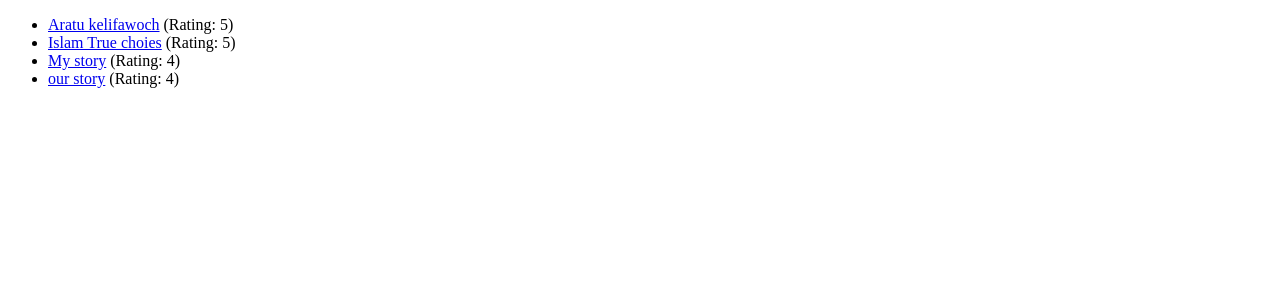
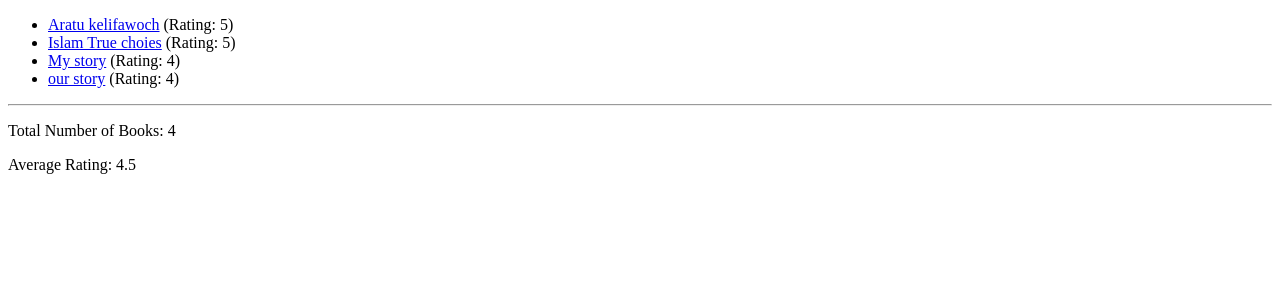
Before and after one commit to sitiabdulaziz11/book_store, a Django app: page / in a window 1280 px wide. Shown: the top 300 px of the page. Run offline with Django 4.2, Linux system fonts and the light colour scheme; data comes from the database, SQL or seed files in the repository; both versions use the stored data as it was after the commit.

Commit message:
data base with django

```diff
--- a/book_outlet/models.py
+++ b/book_outlet/models.py
@@ -12,15 +12,16 @@ class Book(models.Model):
     rating = models.IntegerField(validators=[MinValueValidator(1), MaxValueValidator(5)])
     author = models.CharField(null=True, max_length=100)
     is_bestselling = models.BooleanField(default=True)
-    slug = models.SlugField(default="", null=False)  # if the title is Harry Potter 1 => the slug could be like this harry-potter-1
+    slug = models.SlugField(default="", null=False, db_index=True)  # if the title is Harry Potter 1 => the slug could be like this harry-potter-1
 
     def get_absolute_url(self):
         """To get url
         """
-        return reverse("book-detail", args=[self.id])
+        # return reverse("book-detail", args=[self.id])
+        return reverse("book-detail", args=[self.slug])
 
     def save(self, *args, **kwargs):
-        """user defined ssave method.
+        """user defined save method.
         """
         self.slug = slugify(self.title)
         super().save(*args, **kwargs)
--- a/book_outlet/templates/book_outlet/index.html
+++ b/book_outlet/templates/book_outlet/index.html
@@ -12,4 +12,9 @@ All Books
     <li><a href="{{ book.get_absolute_url }}"> {{ book.title }}</a> (Rating: {{book.rating }})</li>
     {% endfor %}
 </ul>
+
+<hr>
+
+<p>Total Number of Books: {{ total_number_of_books }}</p>
+<p>Average Rating: {{average_rating.rating__avg }}</p>
 {% endblock %}
--- a/book_outlet/urls1.py
+++ b/book_outlet/urls1.py
@@ -4,5 +4,6 @@ from . import views
 
 urlpatterns = [
     path("", views.index),
-    path("<int:id>", views.book_detail, name="book-detail")
+    # path("<int:id>", views.book_detail, name="book-detail"),
+    path("<slug:slug>", views.book_detail, name="book-detail")
 ]
--- a/book_outlet/views.py
+++ b/book_outlet/views.py
@@ -1,5 +1,6 @@
 from django.shortcuts import get_object_or_404, render
 from django.http import Http404
+from django.db.models import Avg
 
 from .models import Book
 
@@ -8,19 +9,28 @@ from .models import Book
 def index(request):
     """base page
     """
-    book = Book.objects.all()
+    # book = Book.objects.all()
+    # book = Book.objects.all().order_by("-rating")  # - is for rating desendeing order
+    book = Book.objects.all().order_by("title")
+    num_books = book.count()
+    avg_rating = book.aggregate(Avg("rating"))  # rating__avg,
+
     return render(request, "book_outlet/index.html", {
-        "books": book
+        "books": book,
+        "total_number_of_books": num_books,
+        "average_rating": avg_rating
     })
 
-def book_detail(request, id):
+# def book_detail(request, id):
+def book_detail(request, slug):
     """Views which gives detail of the book.
     """
     # try:
     #     book = Book.objects.get(pk=id)
     # except:
     #     raise Http404()
-    book = get_object_or_404(Book, pk=id)   # this is alternative of above try and except part
+    # book = get_object_or_404(Book, pk=id)   # this is alternative of above try and except part
+    book = get_object_or_404(Book, slug=slug)   # this is alternative of above try and except part
     return render(request, "book_outlet/book_detail.html", {
         "title": book.title,
         "author": book.author,
```
Also changed, not shown: db.sqlite3.
